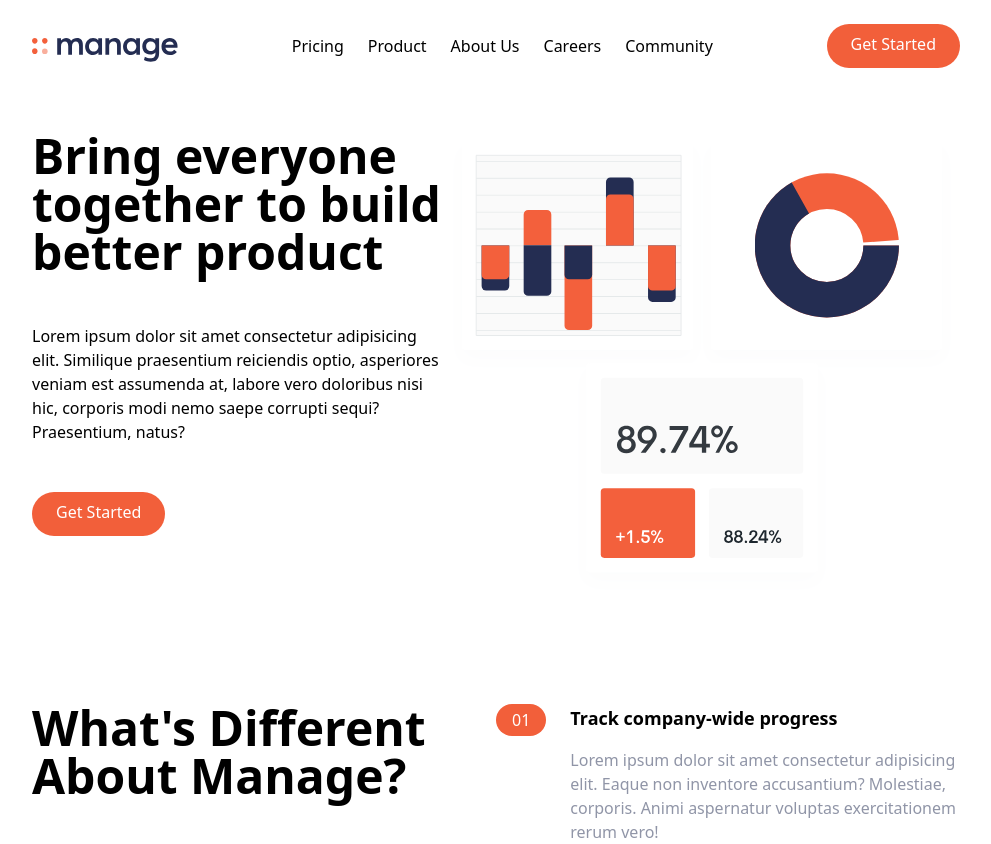
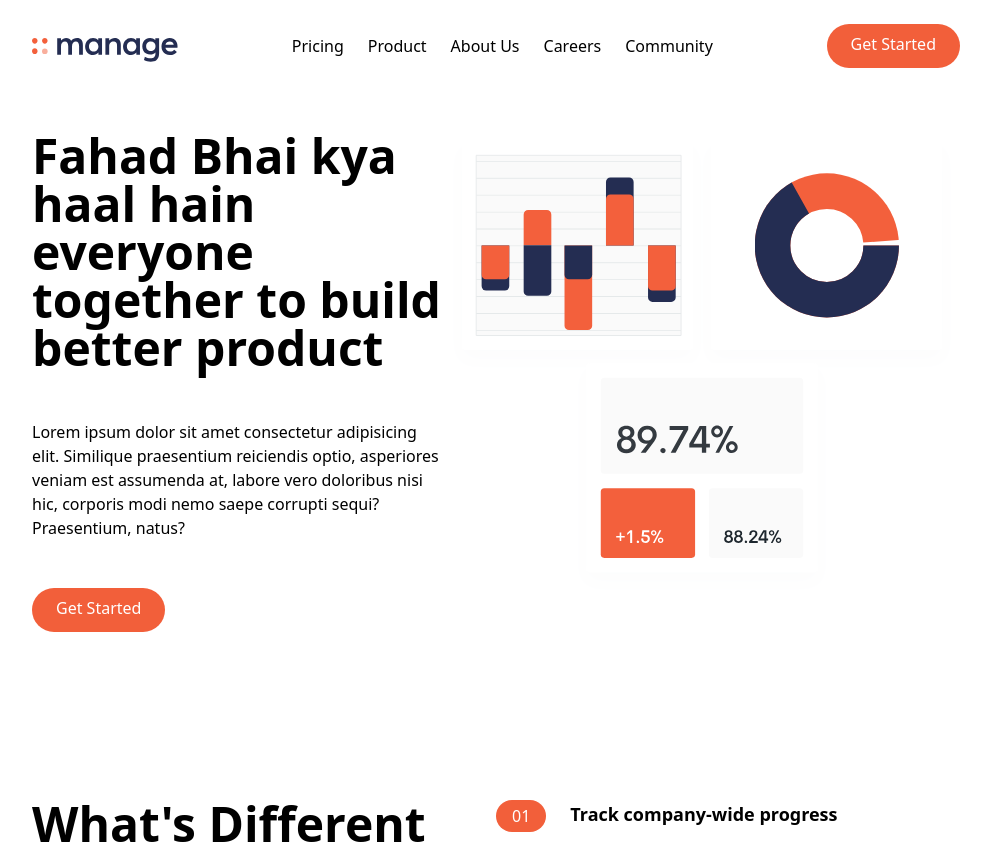
Before and after one commit to Kamranok/waheedsons, a React (Create React App) app: page / in a window 1280 px wide. Shown: the top 844 px of the page, without its empty margins (144-1135 px from the left). Built offline with nearby package versions, Linux system fonts and the light colour scheme.

Commit message:
Configure React app for deployment to GitHub Pages

```diff
--- a/src/components/HeroSection.js
+++ b/src/components/HeroSection.js
@@ -9,7 +9,7 @@ const HeroSection = () => {
           {/* Left Side */}
           <div className='flex flex-col mb-32 space-y-12 md:w-1/2'>
             <h1 className='max-w-md text-4xl font-bold text-center md:text-5xl md:text-left'>
-              Bring everyone together to build better product
+              Fahad Bhai kya haal hain everyone together to build better product
             </h1>
             <p>
               Lorem ipsum dolor sit amet consectetur adipisicing elit. Similique
```
